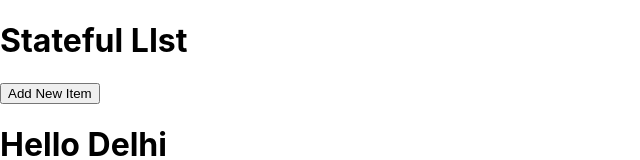
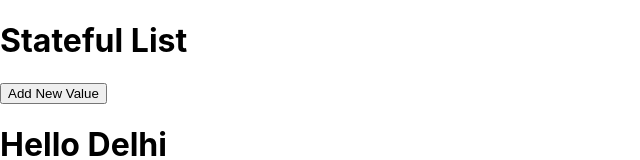
Before and after one commit to ErUmairWaseem/Forth-React-App, a React (Create React App) app: page / in a window 1280 px wide. Shown: the top 160 px of the page, without its empty margins (0-640 px from the left). Built offline with nearby package versions, Linux system fonts and the light colour scheme.

Commit message:
input done

```diff
--- a/src/App.js
+++ b/src/App.js
@@ -4,26 +4,25 @@ import { useState } from "react";
 function App() {
   return(
     <>
-    <h1>Stateful LIst</h1>
+    <h1>Stateful List</h1>
     <ListDemo/>
+
     </>
   );
 }
 
 function ListDemo() {
-
   let [list, setList] = useState(["Delhi"]);
 
-  let addItemAction = () =>{
-    let newList = ["Mumbai", ...list];
-    console.log(newList);
+  let addItemAction = () => {
+    let newList = [...list, "Mumbai"]
 
     setList(newList);
   };
 
   return(
     <>
-    <input type="button" value="Add New Item" onClick={addItemAction} />
+    <input type="button" value="Add New Value" onClick={addItemAction} />
       {list.map((item) => (
         <h1>Hello {item}</h1>
       ))}
@@ -31,4 +30,6 @@ function ListDemo() {
   );
 }
 
+
+
 export default App;
```
